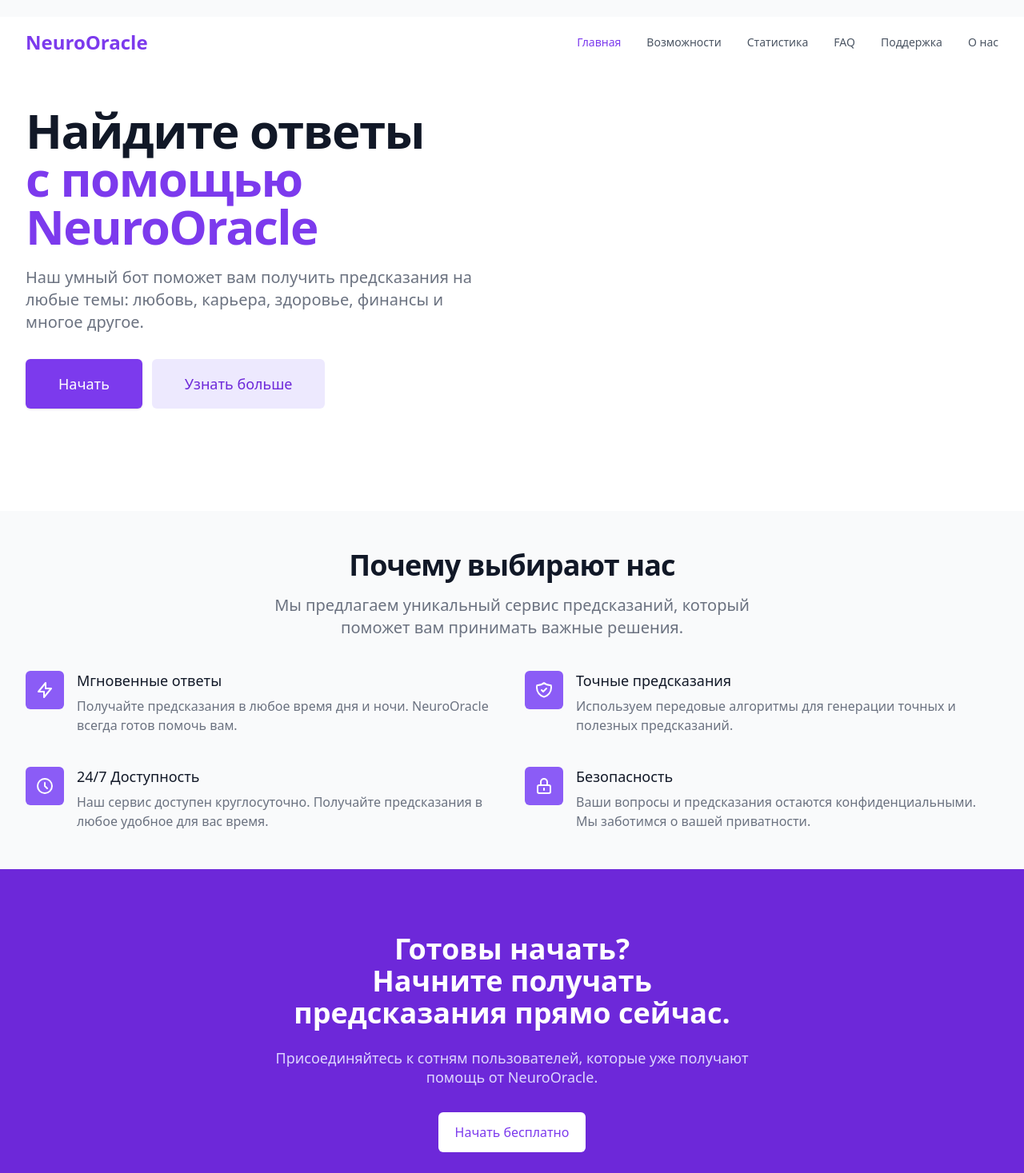
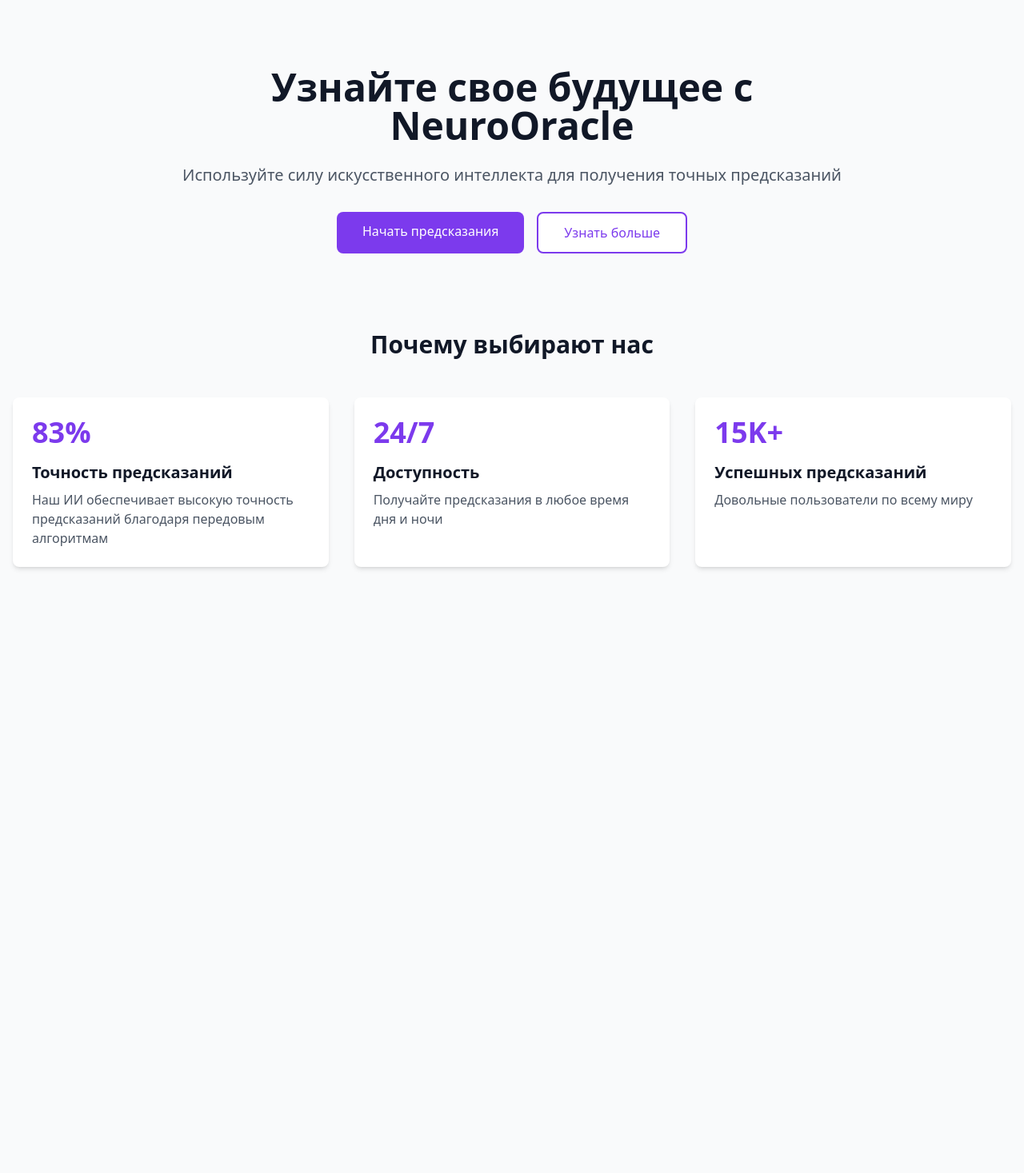
Before and after one commit to lesha358/NeuroOracle, a Next.js app: page / in a window 1280 px wide. Shown: the part 43-1510 px from the top of the page at 80% size. After the commit the page ends 864 px from the top, so only its background shows below. Built offline with nearby package versions, Linux system fonts and the light colour scheme.

Commit message:
Исправлено дублирование навигационного меню

```diff
--- a/pages/faq.tsx
+++ b/pages/faq.tsx
@@ -1,7 +1,6 @@
 import { NextPage } from 'next';
 import Head from 'next/head';
 import Link from 'next/link';
-import Navbar from '../components/Navbar';
 
 const faqItems = [
   {
@@ -46,8 +45,6 @@ const FAQPage: NextPage = () => {
         <meta name="description" content="Ответы на часто задаваемые вопросы о NeuroOracle" />
       </Head>
 
-      <Navbar />
-
       <main className="container mx-auto px-4 py-8">
         <div className="max-w-3xl mx-auto">
           <h1 className="text-4xl font-bold text-center text-gray-900 mb-8">
--- a/pages/index.tsx
+++ b/pages/index.tsx
@@ -1,156 +1,72 @@
+import { NextPage } from 'next';
 import Head from 'next/head';
 import Link from 'next/link';
-import Navbar from '../components/Navbar';
 
-export default function Home() {
+const HomePage: NextPage = () => {
   return (
-    <>
+    <div className="min-h-screen bg-gray-50">
       <Head>
-        <title>NeuroOracle - Ваш личный помощник</title>
-        <meta name="description" content="NeuroOracle - умный бот-предсказатель, который поможет вам найти ответы на важные вопросы" />
+        <title>NeuroOracle - Ваш персональный предсказатель</title>
+        <meta name="description" content="Получите точные предсказания с помощью искусственного интеллекта" />
       </Head>
 
-      <Navbar />
-
-      <main>
-        {/* Hero section */}
-        <div className="relative bg-white overflow-hidden">
-          <div className="max-w-7xl mx-auto">
-            <div className="relative z-10 pb-8 bg-white sm:pb-16 md:pb-20 lg:max-w-2xl lg:w-full lg:pb-28 xl:pb-32">
-              <main className="mt-10 mx-auto max-w-7xl px-4 sm:mt-12 sm:px-6 md:mt-16 lg:mt-20 lg:px-8 xl:mt-28">
-                <div className="sm:text-center lg:text-left">
-                  <h1 className="text-4xl tracking-tight font-extrabold text-gray-900 sm:text-5xl md:text-6xl">
-                    <span className="block">Найдите ответы</span>
-                    <span className="block text-primary-600">с помощью NeuroOracle</span>
+      <main className="container mx-auto px-4 py-16">
+        <div className="max-w-4xl mx-auto text-center">
+          <h1 className="text-5xl font-bold text-gray-900 mb-6">
+            Узнайте свое будущее с NeuroOracle
           </h1>
-                  <p className="mt-3 text-base text-gray-500 sm:mt-5 sm:text-lg sm:max-w-xl sm:mx-auto md:mt-5 md:text-xl lg:mx-0">
-                    Наш умный бот поможет вам получить предсказания на любые темы: любовь, карьера, здоровье, финансы и многое другое.
+          <p className="text-xl text-gray-600 mb-8">
+            Используйте силу искусственного интеллекта для получения точных предсказаний
           </p>
-                  <div className="mt-5 sm:mt-8 sm:flex sm:justify-center lg:justify-start">
-                    <div className="rounded-md shadow">
+          <div className="flex flex-col sm:flex-row gap-4 justify-center">
             <Link
               href="https://t.me/NeuroOracle_bot"
               target="_blank"
               rel="noopener noreferrer"
-                        className="w-full flex items-center justify-center px-8 py-3 border border-transparent text-base font-medium rounded-md text-white bg-primary-600 hover:bg-primary-700 md:py-4 md:text-lg md:px-10"
+              className="bg-primary-600 text-white px-8 py-3 rounded-lg hover:bg-primary-700 transition-colors duration-300"
             >
-                        Начать
+              Начать предсказания
             </Link>
-                    </div>
-                    <div className="mt-3 sm:mt-0 sm:ml-3">
             <Link
-                        href="/about"
-                        className="w-full flex items-center justify-center px-8 py-3 border border-transparent text-base font-medium rounded-md text-primary-700 bg-primary-100 hover:bg-primary-200 md:py-4 md:text-lg md:px-10"
+              href="/features"
+              className="bg-white text-primary-600 px-8 py-3 rounded-lg border-2 border-primary-600 hover:bg-primary-50 transition-colors duration-300"
             >
               Узнать больше
             </Link>
           </div>
         </div>
-                </div>
-              </main>
-            </div>
-          </div>
-        </div>
 
-        {/* Features section */}
-        <div className="py-12 bg-gray-50">
-          <div className="max-w-7xl mx-auto px-4 sm:px-6 lg:px-8">
-            <div className="lg:text-center">
-              <h2 className="text-3xl leading-8 font-extrabold tracking-tight text-gray-900 sm:text-4xl">
+        <div className="mt-24">
+          <h2 className="text-3xl font-bold text-center text-gray-900 mb-12">
             Почему выбирают нас
           </h2>
-              <p className="mt-4 max-w-2xl text-xl text-gray-500 lg:mx-auto">
-                Мы предлагаем уникальный сервис предсказаний, который поможет вам принимать важные решения.
+          <div className="grid grid-cols-1 md:grid-cols-3 gap-8">
+            <div className="bg-white p-6 rounded-lg shadow-md">
+              <div className="text-primary-600 text-4xl font-bold mb-4">83%</div>
+              <h3 className="text-xl font-semibold text-gray-900 mb-2">Точность предсказаний</h3>
+              <p className="text-gray-600">
+                Наш ИИ обеспечивает высокую точность предсказаний благодаря передовым алгоритмам
               </p>
             </div>
-
-            <div className="mt-10">
-              <div className="space-y-10 md:space-y-0 md:grid md:grid-cols-2 md:gap-x-8 md:gap-y-10">
-                {/* Feature 1 */}
-                <div className="relative">
-                  <div className="absolute flex items-center justify-center h-12 w-12 rounded-md bg-primary-500 text-white">
-                    <svg className="h-6 w-6" fill="none" viewBox="0 0 24 24" stroke="currentColor">
-                      <path strokeLinecap="round" strokeLinejoin="round" strokeWidth={2} d="M13 10V3L4 14h7v7l9-11h-7z" />
-                    </svg>
-                  </div>
-                  <div className="ml-16">
-                    <h3 className="text-lg leading-6 font-medium text-gray-900">Мгновенные ответы</h3>
-                    <p className="mt-2 text-base text-gray-500">
-                      Получайте предсказания в любое время дня и ночи. NeuroOracle всегда готов помочь вам.
+            <div className="bg-white p-6 rounded-lg shadow-md">
+              <div className="text-primary-600 text-4xl font-bold mb-4">24/7</div>
+              <h3 className="text-xl font-semibold text-gray-900 mb-2">Доступность</h3>
+              <p className="text-gray-600">
+                Получайте предсказания в любое время дня и ночи
               </p>
             </div>
-                </div>
-
-                {/* Feature 2 */}
-                <div className="relative">
-                  <div className="absolute flex items-center justify-center h-12 w-12 rounded-md bg-primary-500 text-white">
-                    <svg className="h-6 w-6" fill="none" viewBox="0 0 24 24" stroke="currentColor">
-                      <path strokeLinecap="round" strokeLinejoin="round" strokeWidth={2} d="M9 12l2 2 4-4m5.618-4.016A11.955 11.955 0 0112 2.944a11.955 11.955 0 01-8.618 3.04A12.02 12.02 0 003 9c0 5.591 3.824 10.29 9 11.622 5.176-1.332 9-6.03 9-11.622 0-1.042-.133-2.052-.382-3.016z" />
-                    </svg>
-                  </div>
-                  <div className="ml-16">
-                    <h3 className="text-lg leading-6 font-medium text-gray-900">Точные предсказания</h3>
-                    <p className="mt-2 text-base text-gray-500">
-                      Используем передовые алгоритмы для генерации точных и полезных предсказаний.
-                    </p>
-                  </div>
-                </div>
-
-                {/* Feature 3 */}
-                <div className="relative">
-                  <div className="absolute flex items-center justify-center h-12 w-12 rounded-md bg-primary-500 text-white">
-                    <svg className="h-6 w-6" fill="none" viewBox="0 0 24 24" stroke="currentColor">
-                      <path strokeLinecap="round" strokeLinejoin="round" strokeWidth={2} d="M12 8v4l3 3m6-3a9 9 0 11-18 0 9 9 0 0118 0z" />
-                    </svg>
-                  </div>
-                  <div className="ml-16">
-                    <h3 className="text-lg leading-6 font-medium text-gray-900">24/7 Доступность</h3>
-                    <p className="mt-2 text-base text-gray-500">
-                      Наш сервис доступен круглосуточно. Получайте предсказания в любое удобное для вас время.
-                    </p>
-                  </div>
-                </div>
-
-                {/* Feature 4 */}
-                <div className="relative">
-                  <div className="absolute flex items-center justify-center h-12 w-12 rounded-md bg-primary-500 text-white">
-                    <svg className="h-6 w-6" fill="none" viewBox="0 0 24 24" stroke="currentColor">
-                      <path strokeLinecap="round" strokeLinejoin="round" strokeWidth={2} d="M12 15v2m-6 4h12a2 2 0 002-2v-6a2 2 0 00-2-2H6a2 2 0 00-2 2v6a2 2 0 002 2zm10-10V7a4 4 0 00-8 0v4h8z" />
-                    </svg>
-                  </div>
-                  <div className="ml-16">
-                    <h3 className="text-lg leading-6 font-medium text-gray-900">Безопасность</h3>
-                    <p className="mt-2 text-base text-gray-500">
-                      Ваши вопросы и предсказания остаются конфиденциальными. Мы заботимся о вашей приватности.
+            <div className="bg-white p-6 rounded-lg shadow-md">
+              <div className="text-primary-600 text-4xl font-bold mb-4">15K+</div>
+              <h3 className="text-xl font-semibold text-gray-900 mb-2">Успешных предсказаний</h3>
+              <p className="text-gray-600">
+                Довольные пользователи по всему миру
               </p>
             </div>
           </div>
         </div>
+      </main>
     </div>
-          </div>
-        </div>
+  );
+};
 
-        {/* CTA section */}
-        <div className="bg-primary-700">
-          <div className="max-w-2xl mx-auto text-center py-16 px-4 sm:py-20 sm:px-6 lg:px-8">
-            <h2 className="text-3xl font-extrabold text-white sm:text-4xl">
-              <span className="block">Готовы начать?</span>
-              <span className="block">Начните получать предсказания прямо сейчас.</span>
-            </h2>
-            <p className="mt-6 text-lg leading-6 text-primary-200">
-              Присоединяйтесь к сотням пользователей, которые уже получают помощь от NeuroOracle.
-            </p>
-            <Link
-              href="https://t.me/NeuroOracle_bot"
-              target="_blank"
-              rel="noopener noreferrer"
-              className="mt-8 w-full inline-flex items-center justify-center px-5 py-3 border border-transparent text-base font-medium rounded-md text-primary-600 bg-white hover:bg-primary-50 sm:w-auto"
-            >
-              Начать бесплатно
-            </Link>
-          </div>
-        </div>
-      </main>
-    </>
-  );
-}
+export default HomePage;
```
Lines whose indentation alone changed are shown as unchanged.
